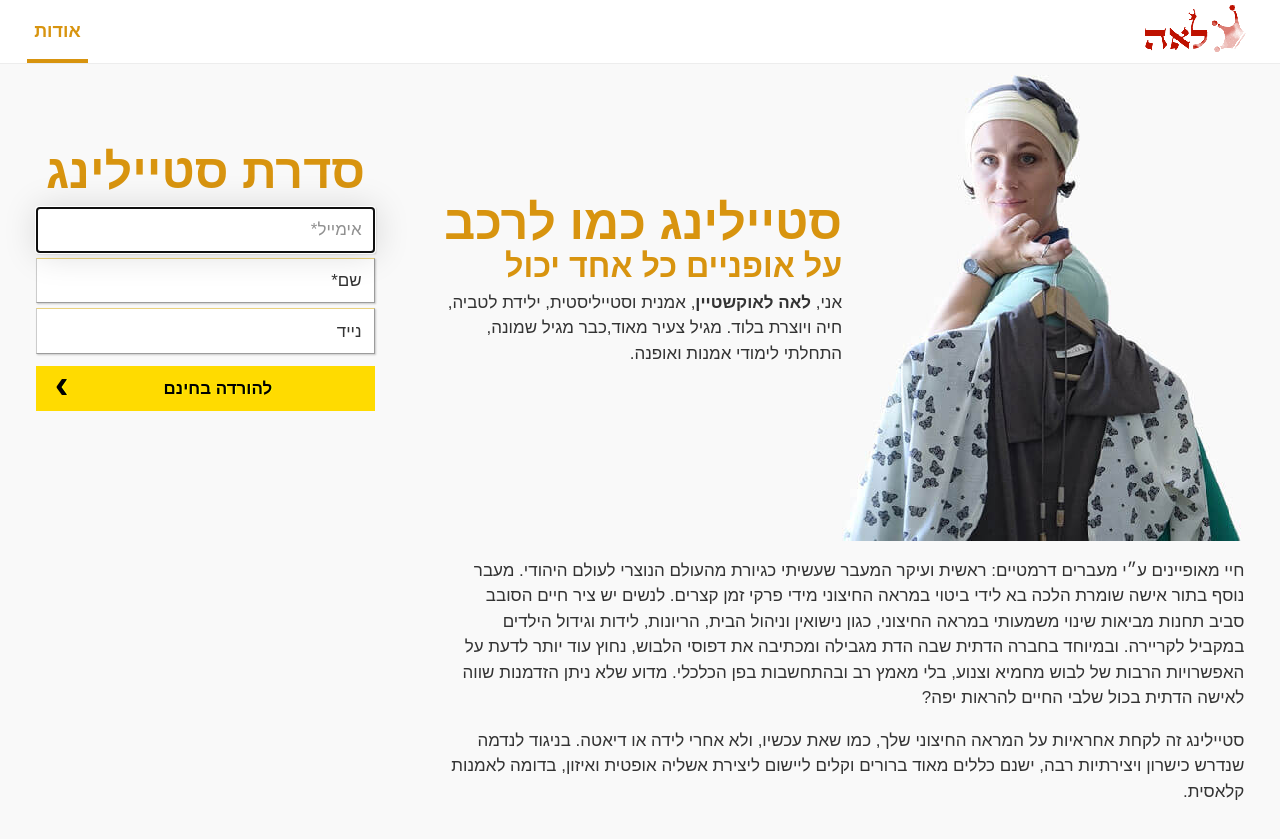
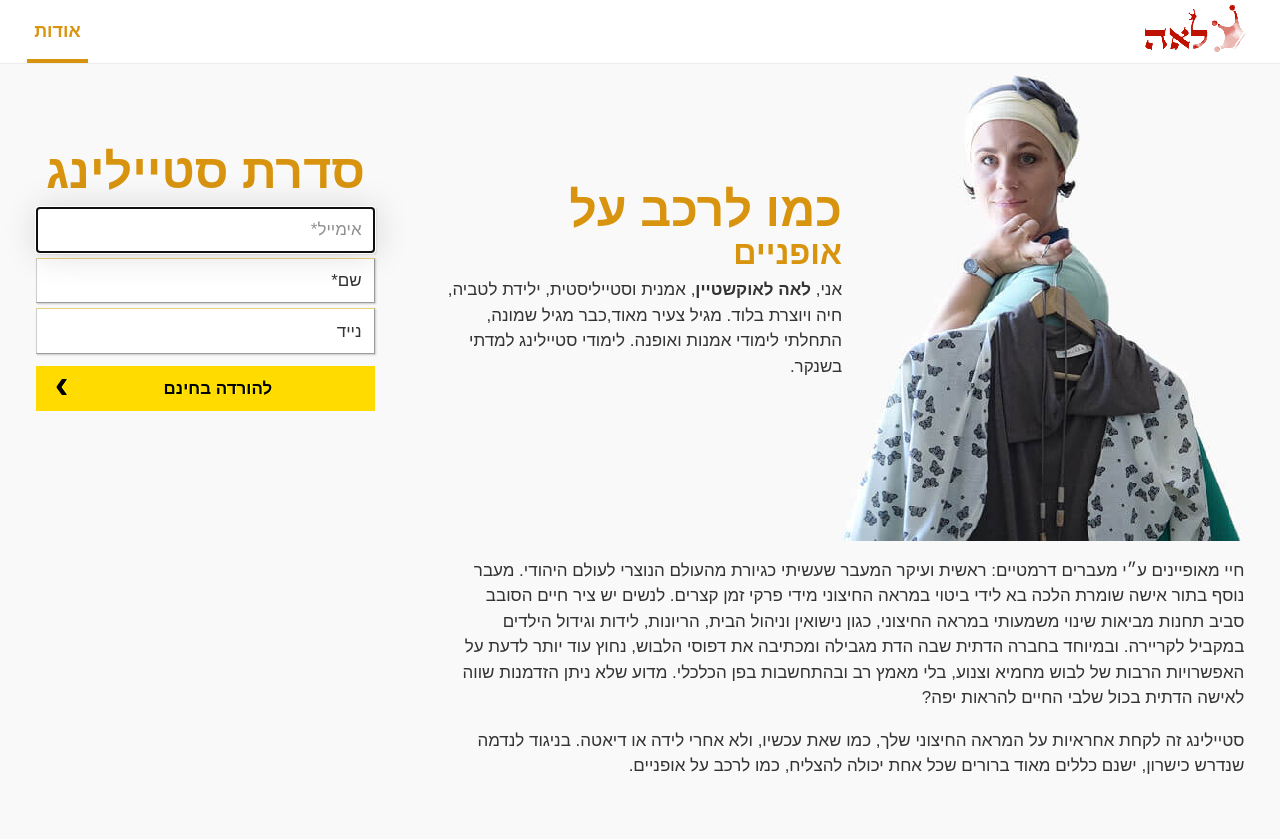
Before and after one commit to laukstein/lea.laukstein.com, a Jekyll site: the page built from about.html, in a window 1280 px wide. Shown: the top 839 px of the page. Built offline with Jekyll 4.4.1, drawn with Linux system fonts in a browser that asks for light colours.

Commit message:
title changes

```diff
--- a/about.html
+++ b/about.html
@@ -7,11 +7,11 @@ order: 3
 <figure class=table>
     <img class=cell-center src=assets/profile.jpg width=416 height=486 alt="לאה לאוקשטיין">
     <figcaption class=cell-center>
-        <h1>סטיילינג כמו לרכב על אופניים כל אחד יכול</h1>
-        <p>אני, <b>לאה לאוקשטיין</b>, אמנית וסטייליסטית, ילידת לטביה, חיה ויוצרת בלוד. מגיל צעיר מאוד,כבר מגיל שמונה, התחלתי לימודי אמנות ואופנה.</p>
+        <h1>כמו לרכב על אופניים</h1>
+         <p>אני, <b>לאה לאוקשטיין</b>, אמנית וסטייליסטית, ילידת לטביה, חיה ויוצרת בלוד. מגיל צעיר מאוד,כבר מגיל שמונה, התחלתי לימודי אמנות ואופנה. לימודי סטיילינג למדתי בשנקר.</p>
     </figcaption>
 </figure>
 
 {{ 'חיי מאופיינים ע״י מעברים דרמטיים: ראשית ועיקר המעבר שעשיתי כגיורת מהעולם הנוצרי לעולם היהודי. מעבר נוסף בתור אישה שומרת הלכה בא לידי ביטוי במראה החיצוני מידי פרקי זמן קצרים. לנשים יש ציר חיים הסובב סביב תחנות מביאות שינוי משמעותי במראה החיצוני, כגון נישואין וניהול הבית, הריונות, לידות וגידול הילדים במקביל לקריירה. ובמיוחד בחברה הדתית שבה הדת מגבילה ומכתיבה את דפוסי הלבוש, נחוץ עוד יותר לדעת על האפשרויות הרבות של לבוש מחמיא וצנוע, בלי מאמץ רב ובהתחשבות בפן הכלכלי. מדוע שלא ניתן הזדמנות שווה לאישה הדתית בכול שלבי החיים להראות יפה?
 
-סטיילינג זה לקחת אחראיות על המראה החיצוני שלך, כמו שאת עכשיו, ולא אחרי לידה או דיאטה. בניגוד לנדמה שנדרש כישרון ויצירתיות רבה, ישנם כללים מאוד ברורים וקלים ליישום ליצירת אשליה אופטית ואיזון, בדומה לאמנות קלאסית.' | markdownify }}
+סטיילינג זה לקחת אחראיות על המראה החיצוני שלך, כמו שאת עכשיו, ולא אחרי לידה או דיאטה. בניגוד לנדמה שנדרש כישרון, ישנם כללים מאוד ברורים שכל אחת יכולה להצליח, כמו לרכב על אופניים.' | markdownify }}
```
